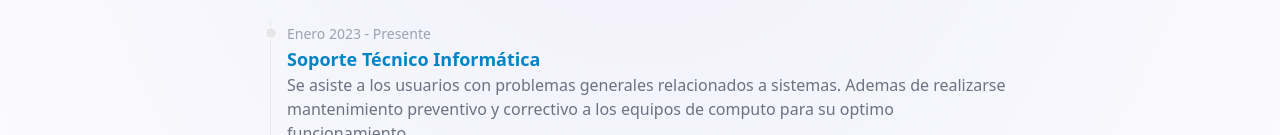
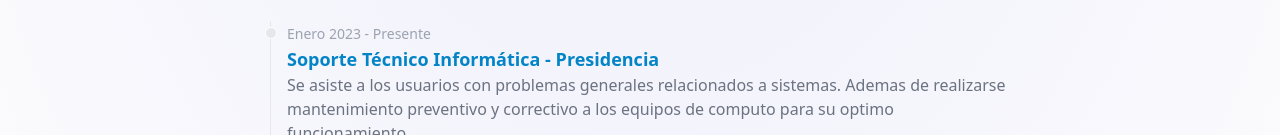
Before and after one commit to EliasBaron/portfolio, an Astro site: page / in a window 1280 px wide. Shown: the part 657-792 px from the top of the page. Built offline with nearby package versions, Linux system fonts and the light colour scheme; Astro itself is replaced by a stand-in of ours; what tailwindcss-animated would draw is missing.

Commit message:
experience modified

```diff
--- a/src/components/Experience.astro
+++ b/src/components/Experience.astro
@@ -9,7 +9,7 @@
       >Enero 2023 - Presente</time
     >
     <h3 class="text-lg font-semibold text-sky-600 ">
-      Soporte Técnico Informática
+      Soporte Técnico Informática - Presidencia
     </h3>
     <p class="text-base font-normal text-gray-500 dark:text-gray-400">
       Se asiste a los usuarios con problemas generales relacionados a sistemas. Ademas de realizarse mantenimiento preventivo y correctivo a los equipos de computo para su optimo funcionamiento.
```
